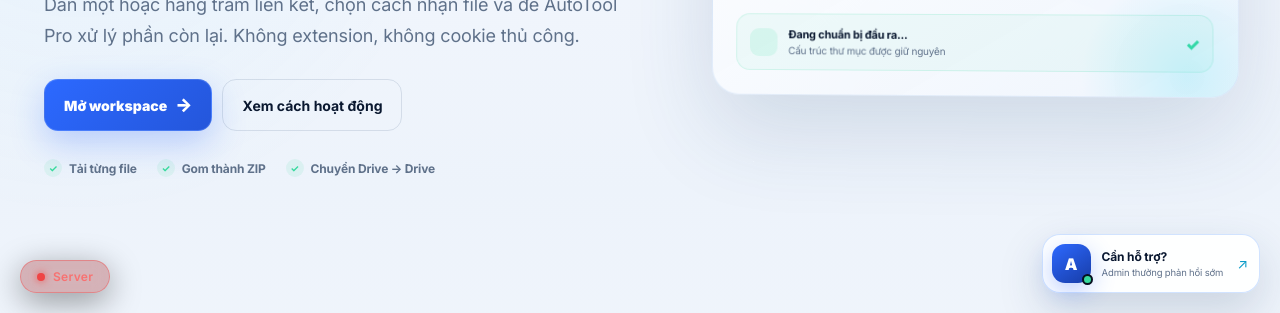
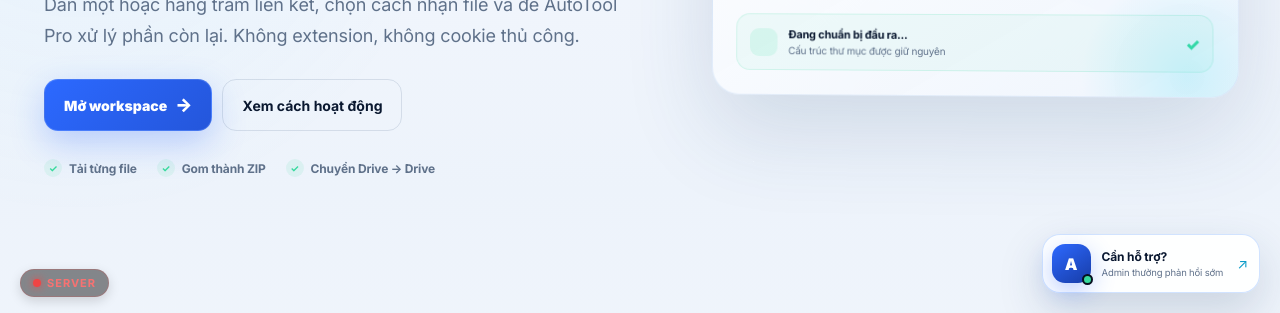
Before and after one commit to vinhdnah/cloned, a website: page index.html in a window 1280 px wide. Shown: the part 487-800 px from the top of the page. Drawn offline with Linux system fonts and the light colour scheme; no server answers.

Commit message:
Refine server status indicator to a highly minimal console styling

```diff
--- a/assets/styles.css
+++ b/assets/styles.css
@@ -914,31 +914,32 @@ input,textarea,select{background:rgba(2,8,18,.45);border-color:var(--line);borde
 /* LOCAL SERVER STATUS FLOATING BADGE */
 #local-server-status {
   position: fixed;
-  bottom: 20px;
+  bottom: 16px;
   left: 20px;
-  padding: 8px 16px;
-  border-radius: 30px;
-  font-family: 'Inter', sans-serif;
-  font-size: 12px;
-  font-weight: 600;
   display: flex;
   align-items: center;
-  gap: 8px;
+  gap: 6px;
   z-index: 9999;
-  box-shadow: 0 8px 32px rgba(0, 0, 0, 0.4);
-  backdrop-filter: blur(8px);
-  -webkit-backdrop-filter: blur(8px);
+  font-family: 'Inter', sans-serif;
+  font-size: 11px;
+  font-weight: 700;
+  text-transform: uppercase;
+  letter-spacing: 1px;
+  padding: 6px 12px;
+  border-radius: 20px;
+  background: rgba(0, 0, 0, 0.45);
+  border: 1px solid rgba(255, 255, 255, 0.05);
+  color: rgba(255, 255, 255, 0.7);
+  pointer-events: none;
+  box-shadow: 0 4px 12px rgba(0, 0, 0, 0.15);
   transition: all 0.3s ease;
-  letter-spacing: 0.3px;
 }
 #local-server-status.online {
-  background: rgba(22, 101, 52, 0.3);
-  border: 1px solid rgba(34, 197, 94, 0.4);
+  border-color: rgba(34, 197, 94, 0.2);
   color: #4ade80;
 }
 #local-server-status.offline {
-  background: rgba(153, 27, 27, 0.3);
-  border: 1px solid rgba(239, 68, 68, 0.4);
+  border-color: rgba(239, 68, 68, 0.2);
   color: #f87171;
 }
 .status-dot {
```
